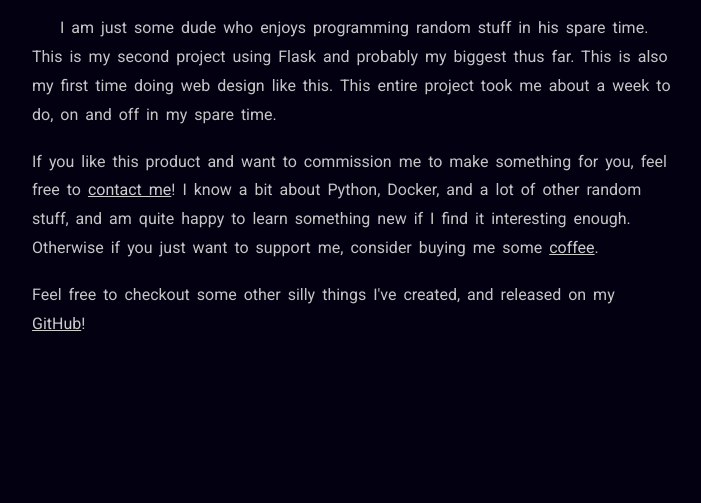
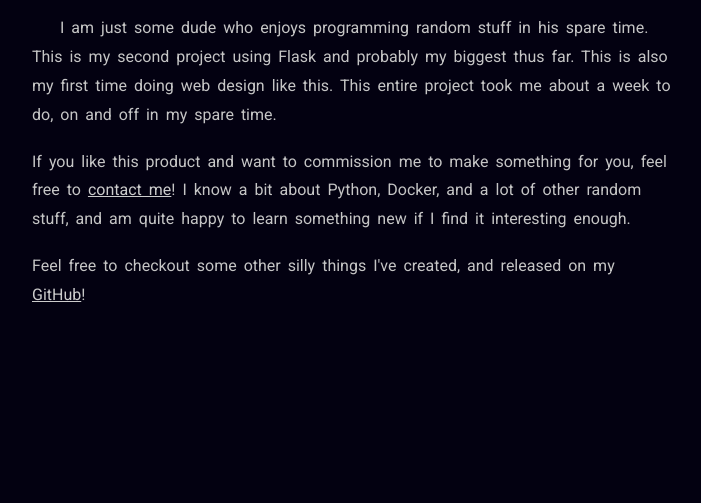
Before and after one commit to stopthatrightmeow/Mod-erate-Impact, a Flask app: page /about in a window 1280 px wide. Shown: the part 1090-1593 px from the top of the page, without its empty margins (298-999 px from the left). After the commit the page ends 1392 px from the top, so only its background shows below. Run offline with Flask 2, Linux system fonts and the light colour scheme.

Commit message:
Removed the buymeacoffee link.

```diff
--- a/templates/about.html
+++ b/templates/about.html
@@ -46,7 +46,7 @@
               <center><h2>About The Creator</h2></center>
               <p>&nbsp;&nbsp;&nbsp;&nbsp;I am just some dude who enjoys programming random stuff in his spare time. This is my second project using Flask and probably my biggest thus far. This is also my first time doing web design like this. This entire project took me about a week to do, on and off in my spare time. </p>
               <br>
-              <p> If you like this product and want to commission me to make something for you, feel free to <a href="mailto:stopthatrightmeow7913@gmail.com">contact me</a>! I know a bit about Python, Docker, and a lot of other random stuff, and am quite happy to learn something new if I find it interesting enough. Otherwise if you just want to support me, consider buying me some <a href="https://www.buymeacoffee.com/">coffee</a>.</p>
+              <p> If you like this product and want to commission me to make something for you, feel free to <a href="mailto:stopthatrightmeow7913@gmail.com">contact me</a>! I know a bit about Python, Docker, and a lot of other random stuff, and am quite happy to learn something new if I find it interesting enough.</p>
               <br>
               <p>Feel free to checkout some other silly things I've created, and released on my <a href="https://github.com/stopthatrightmeow">GitHub</a>!</p>
           </div>
```
